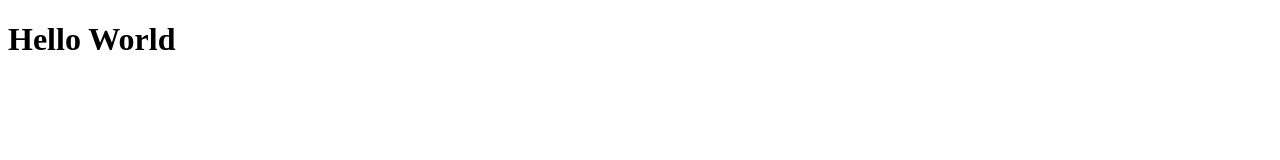
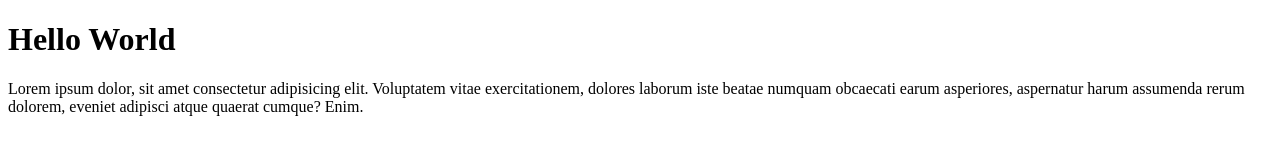
Before and after one commit to Jocapi945/Git_Github, a plain HTML site: page Projeto-1/index.html in a window 1280 px wide. Drawn offline with Linux system fonts and the light colour scheme.

Commit message:
Adicionado parágrafo

```diff
--- a/Projeto-1/index.html
+++ b/Projeto-1/index.html
@@ -6,9 +6,13 @@
     <meta name="viewport" content="width=device-width, initial-scale=1.0">
     <title>Curso gratuito de Git e GitHub</title>
 </head>
-<h1>Hello World</h1>
+
 
 <body>
+    <h1>Hello World</h1>
+    <p>Lorem ipsum dolor, sit amet consectetur adipisicing elit. Voluptatem vitae exercitationem, dolores laborum iste
+        beatae numquam obcaecati earum asperiores, aspernatur harum assumenda rerum dolorem, eveniet adipisci atque
+        quaerat cumque? Enim.</p>
 
 </body>
 
```
